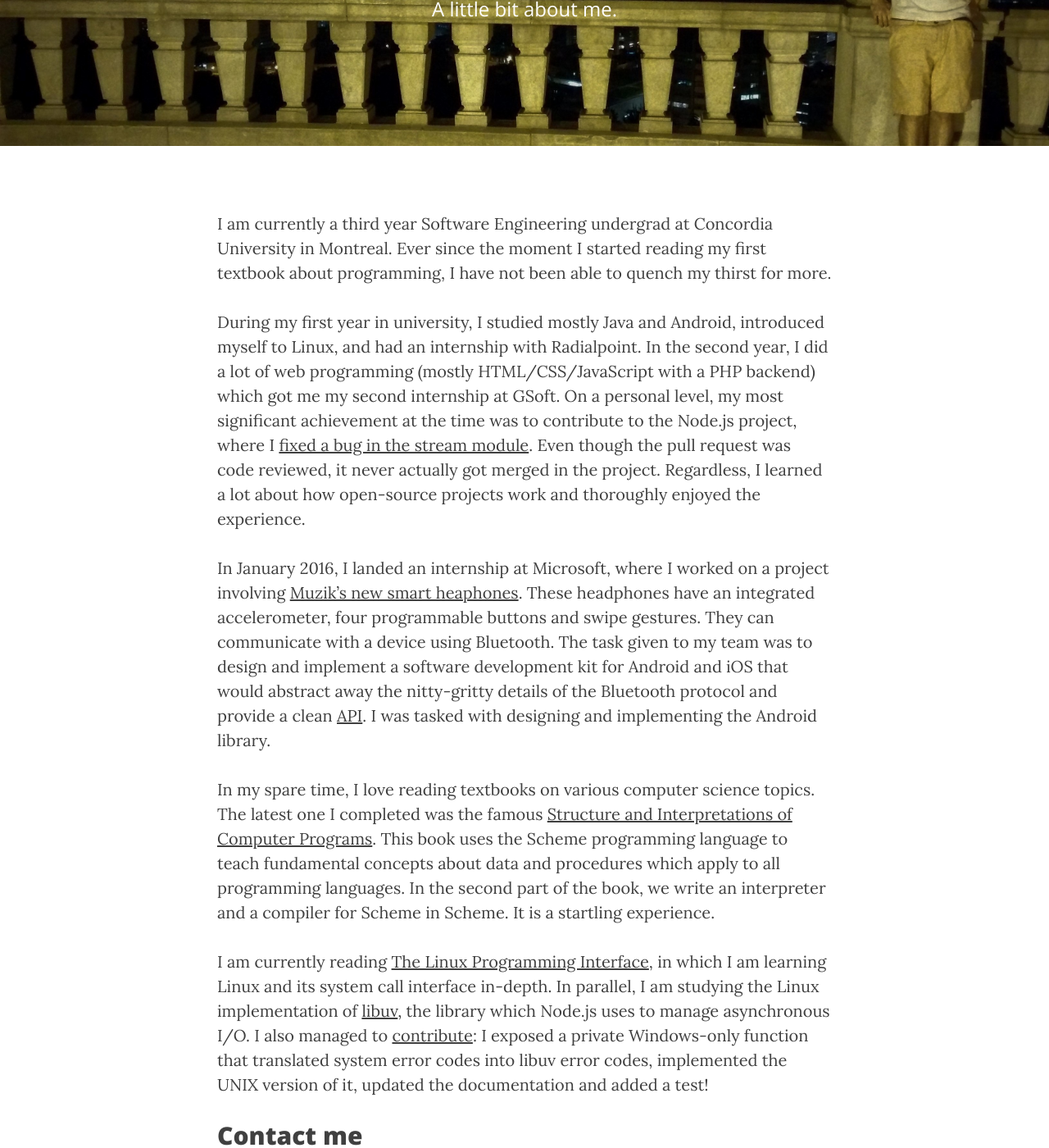
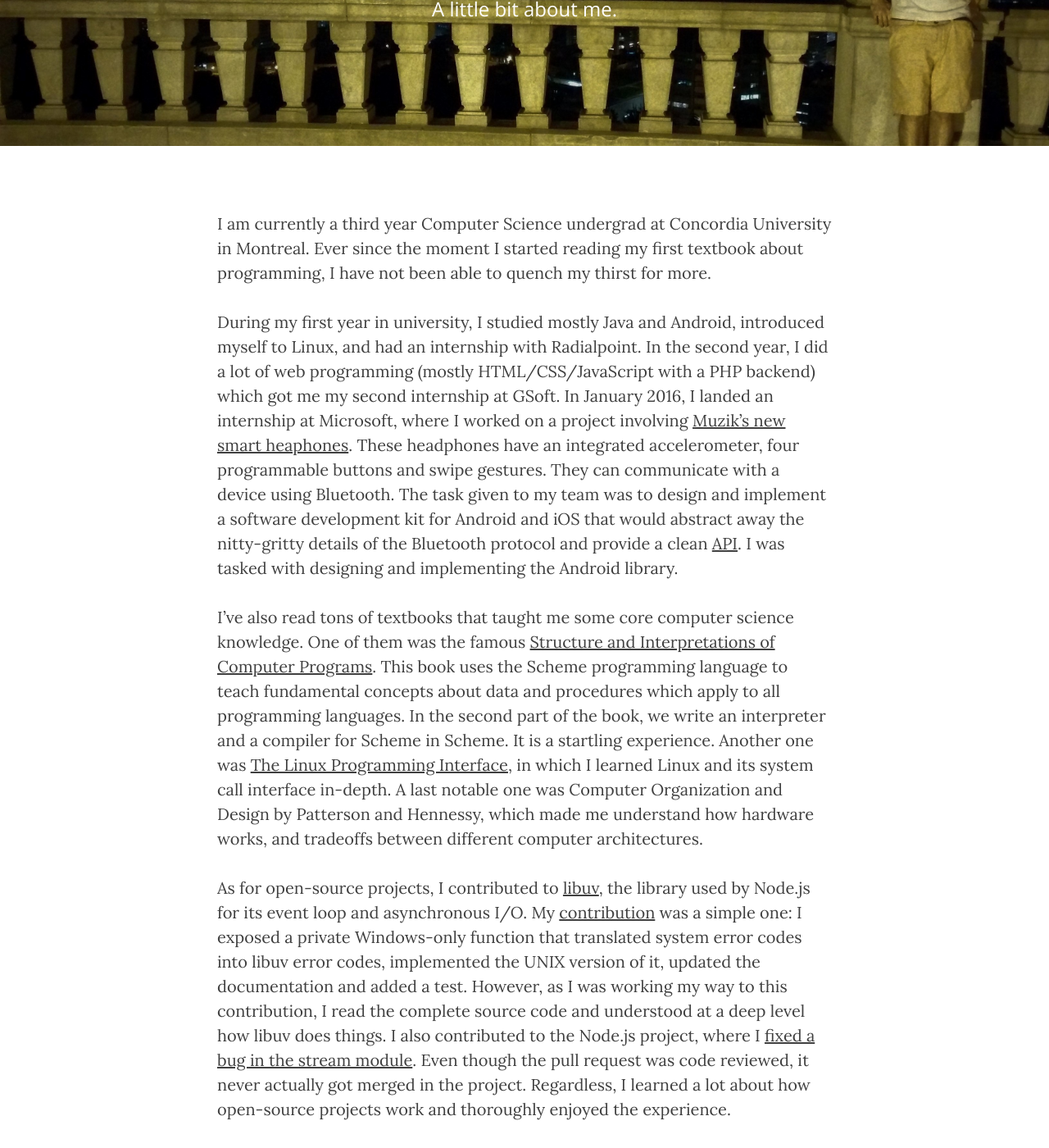
Before and after one commit to plafer/plafer.github.io, a Jekyll site: the page built from about.md, in a window 1280 px wide and 1400 px high, scrolled down 256 px. Shown: the whole window at 82% size. Built offline with Jekyll 4.4.1, drawn with Linux system fonts in a browser that asks for light colours; nearby versions of some CDN libraries; some of the changed text lies outside the part shown.

Commit message:
Modified about

```diff
--- a/about.md
+++ b/about.md
@@ -5,53 +5,57 @@
 header-img: "img/about-bg.jpg"
 ---
 
-I am currently a third year Software Engineering undergrad at
+I am currently a third year Computer Science undergrad at
 Concordia University in Montreal. Ever since the moment I started
 reading my first textbook about programming, I have not been able to
 quench my thirst for more.
 
 During my first year in university, I studied mostly Java and Android,
-introduced myself to Linux, and had an internship with Radialpoint. In
-the second year, I did a lot of web programming (mostly
-HTML/CSS/JavaScript with a PHP backend) which got me my second
-internship at GSoft. On a personal level, my most significant
-achievement at the time was to contribute to the Node.js project,
-where I [fixed a bug in the stream
-module](https://github.com/nodejs/node/pull/2616). Even though the
-pull request was code reviewed, it never actually got merged in the
-project. Regardless, I learned a lot about how open-source projects
-work and thoroughly enjoyed the experience.
+introduced myself to Linux, and had an internship with Radialpoint. In the
+second year, I did a lot of web programming (mostly HTML/CSS/JavaScript with a
+PHP backend) which got me my second internship at GSoft. In January 2016, I
+landed an internship at Microsoft, where I worked on a project involving
+[Muzik's new smart heaphones](https://www.muzikconnect.com/). These headphones
+have an integrated accelerometer, four programmable buttons and swipe
+gestures. They can communicate with a device using Bluetooth. The task given to
+my team was to design and implement a software development kit for Android and
+iOS that would abstract away the nitty-gritty details of the Bluetooth protocol
+and provide a clean
+[API](https://en.wikipedia.org/wiki/Application_programming_interface). I was
+tasked with designing and implementing the Android library.
 
-In January 2016, I landed an internship at Microsoft, where I worked
-on a project involving [Muzik's new smart
-heaphones](https://www.muzikconnect.com/). These headphones have an
-integrated accelerometer, four programmable buttons and swipe
-gestures. They can communicate with a device using Bluetooth. The task
-given to my team was to design and implement a software development
-kit for Android and iOS that would abstract away the nitty-gritty
-details of the Bluetooth protocol and provide a clean
-[API](https://en.wikipedia.org/wiki/Application_programming_interface). I
-was tasked with designing and implementing the Android library.
+I've also read tons of textbooks that taught me some core computer science
+knowledge. One of them was the famous [Structure and Interpretations of Computer
+Programs](https://www.amazon.ca/Structure-Interpretation-Computer-Programs-Abelson/dp/0262510871). This
+book uses the Scheme programming language to teach fundamental concepts about
+data and procedures which apply to all programming languages. In the second part
+of the book, we write an interpreter and a compiler for Scheme in Scheme. It is
+a startling experience. Another one was [The Linux Programming
+Interface](https://www.amazon.ca/Linux-Programming-Interface-System-Handbook/dp/1593272200),
+in which I learned Linux and its system call interface in-depth. A last notable
+one was Computer Organization and Design by Patterson and Hennessy, which made
+me understand how hardware works, and tradeoffs between different computer
+architectures.
 
-In my spare time, I love reading textbooks on various computer science
-topics. The latest one I completed was the famous [Structure and
-Interpretations of Computer
-Programs](https://www.amazon.ca/Structure-Interpretation-Computer-Programs-Abelson/dp/0262510871). This
-book uses the Scheme programming language to teach fundamental
-concepts about data and procedures which apply to all programming
-languages. In the second part of the book, we write an interpreter and
-a compiler for Scheme in Scheme. It is a startling experience.
+As for open-source projects, I contributed to [libuv](http://libuv.org/), the
+library used by Node.js for its event loop and asynchronous I/O. My
+[contribution](https://github.com/libuv/libuv/pull/1060) was a simple one: I
+exposed a private Windows-only function that translated system error codes into
+libuv error codes, implemented the UNIX version of it, updated the documentation
+and added a test. However, as I was working my way to this contribution, I read
+the complete source code and understood at a deep level how libuv does things. I
+also contributed to the Node.js project, where I [fixed a bug in the stream
+module](https://github.com/nodejs/node/pull/2616). Even though the pull request
+was code reviewed, it never actually got merged in the project. Regardless, I
+learned a lot about how open-source projects work and thoroughly enjoyed the
+experience.
 
-I am currently reading [The Linux Programming
-Interface](https://www.amazon.ca/Linux-Programming-Interface-System-Handbook/dp/1593272200),
-in which I am learning Linux and its system call interface
-in-depth. In parallel, I am studying the Linux implementation of
-[libuv](http://libuv.org/), the library which Node.js uses to manage
-asynchronous I/O. I also managed to
-[contribute](https://github.com/libuv/libuv/pull/1060): I exposed a
-private Windows-only function that translated system error codes into
-libuv error codes, implemented the UNIX version of it, updated the
-documentation and added a test!
+My latest projects were to implement my own operating system (thank you MIT for
+putting [this awesome
+course](https://pdos.csail.mit.edu/6.828/2016/overview.html) out for everyone!)
+and to implement my own Scheme interpreter in C.
+
+Finally, I am now exploring the awesome world of robotics!
 
 ## Contact me
 
```
